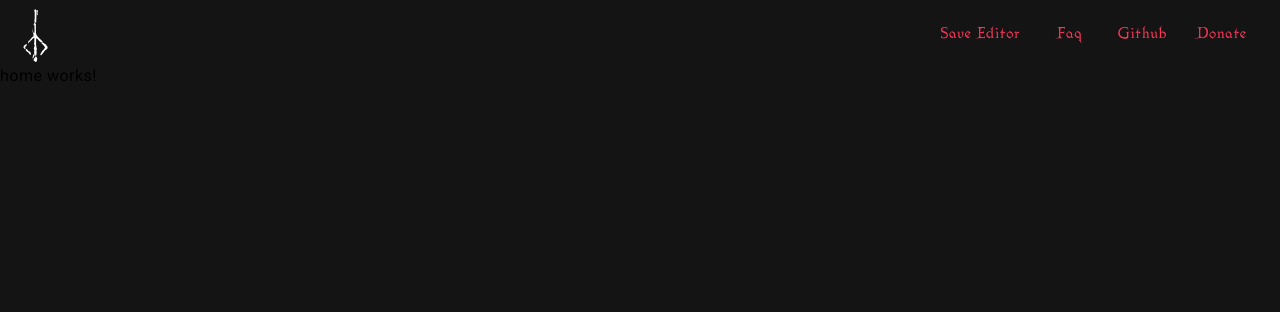
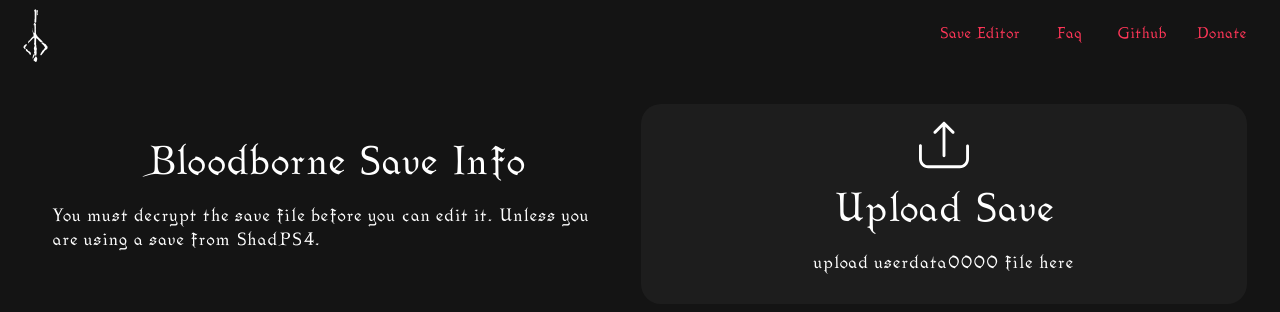
Before and after one commit to MaliceKy/SaveEditor-Bloodborne, an Angular app: page /home in a window 1280 px wide. Shown: the top 312 px of the page. Built offline with nearby package versions, Linux system fonts and the light colour scheme.

Commit message:
Basic upload file ui added

```diff
--- a/src/app/home/home.component.html
+++ b/src/app/home/home.component.html
@@ -1,3 +1,15 @@
 <div class="home-container">
-    <p>home works!</p>
+    <div id="dashboard">
+        <div id="upload-card-container">
+            <div id="instructions-upload-card">
+                <h3 id="upload-save-text">Bloodborne Save Info</h3>
+                <p id="upload-save-desc">You must decrypt the save file before you can edit it. Unless you are using a save from ShadPS4.</p>
+            </div>
+            <div id="upload-card">
+                <img src="../../assets/upload-logo.svg" alt="upload-icon" class="uploadsvg" />
+                <h3 id="upload-save-text">Upload Save</h3>
+                <p id="upload-save-desc">upload userdata0000 file here</p>
+            </div>
+        </div>
+    </div>
 </div>
--- a/src/app/home/home.component.scss
+++ b/src/app/home/home.component.scss
@@ -1,8 +1,69 @@
 
 .home-container {
+    display: flex;
+    justify-content: center;
     background-color: #141414;
-    height: 100vh; // Set to 100% of the viewport height
-    width: 100vw;  // Set to 100% of the viewport width
+    height: 100vh;
+    width: 100vw;
     margin: 0;
     padding: 0;
 }
+
+#dashboard{
+    margin-top: 20px;
+    width: 98vw;
+    height: 25vh;
+    border-radius: 20px;
+    padding: 20px;
+}
+
+#upload-card-container{
+    display: flex;
+    justify-content: flex-end;
+}
+
+#upload-card {
+    justify-content: flex-end;
+    display: flex;
+    flex-direction: column;
+    align-items: center;
+    justify-content: center;
+    width: 49vw;
+    height: 25vh;
+    border-radius: 20px;
+    //border-top-right-radius: 20px;
+    //border-bottom-right-radius: 20px;
+    cursor: pointer;
+    background-color: #1d1d1d;
+}
+
+.uploadsvg{
+    height: 100%;
+    max-height: 50px;
+    width: auto;
+    margin-bottom: 20px;
+}
+
+#upload-save-text, #upload-save-desc{
+    font-family: 'Fleshandblood', sans-serif;
+    color: white;
+}
+
+#upload-save-text{
+
+}
+
+#upload-save-desc{
+
+}
+
+#instructions-upload-card{
+    justify-content: flex-end;
+    display: flex;
+    flex-direction: column;
+    align-items: center;
+    justify-content: center;
+    width: 49vw;
+    height: 25vh;
+    padding: 20px;
+}
```
Also changed, not shown: src/assets/upload-logo.svg (added).
